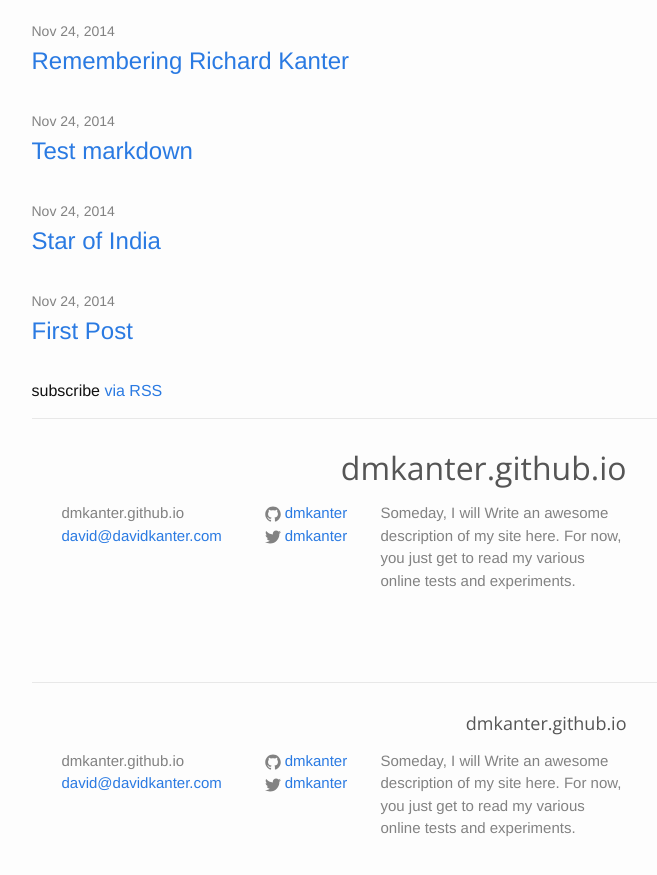
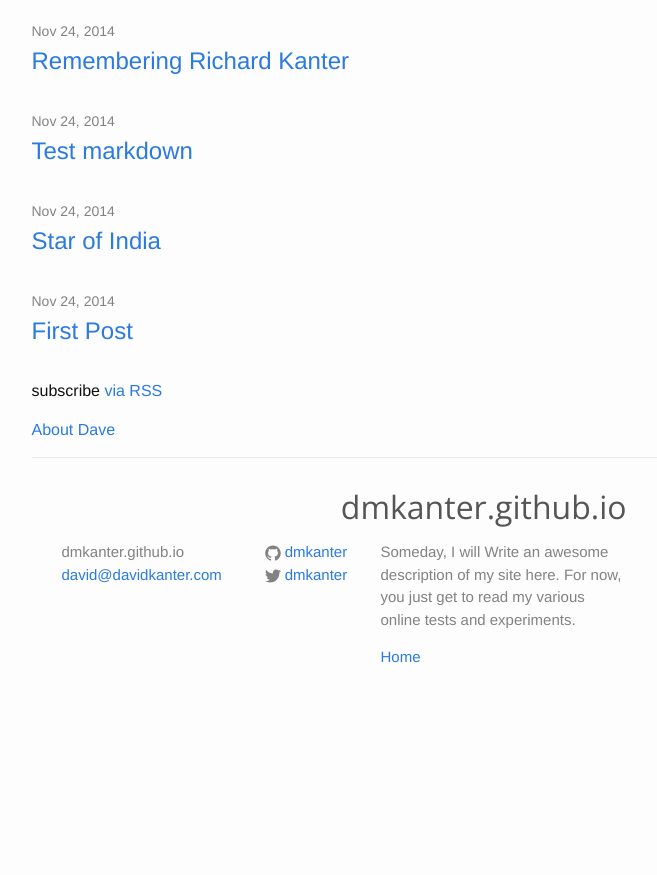
Before and after one commit to wireddude/wireddude.github.io, a Jekyll site: the page built from index.html, in a window 1280 px wide and 900 px high, scrolled down 9053 px. Shown: the top 875 px of the window, without its empty margins (296-953 px from the left). Built offline with Jekyll 4.4.1, drawn with Linux system fonts in a browser that asks for light colours; after the commit the page ends 9812 px from its top, so only the background shows below that.

Commit message:
updated header and footer to include links back to homepage from posts

```diff
--- a/_includes/footer.html
+++ b/_includes/footer.html
@@ -47,9 +47,15 @@
 
       <div class="footer-col  footer-col-3">
         <p class="text">{{ site.description }}</p>
+
+<a href="{{ "/" | prepend: site.baseurl }}">Home</a></p>
+
       </div>
     </div>
 
   </div>
 
+
+
+
 </footer>
--- a/_layouts/page.html
+++ b/_layouts/page.html
@@ -20,5 +20,7 @@
      </div>
    </article>
 
+{% include footer.html %}
+
 </body>
 </html>
--- a/_layouts/post.html
+++ b/_layouts/post.html
@@ -12,8 +12,7 @@ layout: default
 
   <article class="post-content">
     {{ content }}
+    {% include footer.html %}
   </article>
 
 </div>
-
-{% include footer.html %}
--- a/about.md
+++ b/about.md
@@ -1,6 +1,6 @@
 ---
 layout: page
-title: About dmkanter
+title: About Dave
 permalink: /about/
 ---
 
--- a/index.html
+++ b/index.html
@@ -16,4 +16,5 @@ layout: post
   </ul>
   <p class="rss-subscribe">subscribe <a href="{{ "/feed.xml" | prepend: site.baseurl }}">via RSS</a></p>
 </div>
-{% include footer.html %}
+
+<a href="{{ "/about" | prepend: site.baseurl }}">About Dave</a></p>
```
